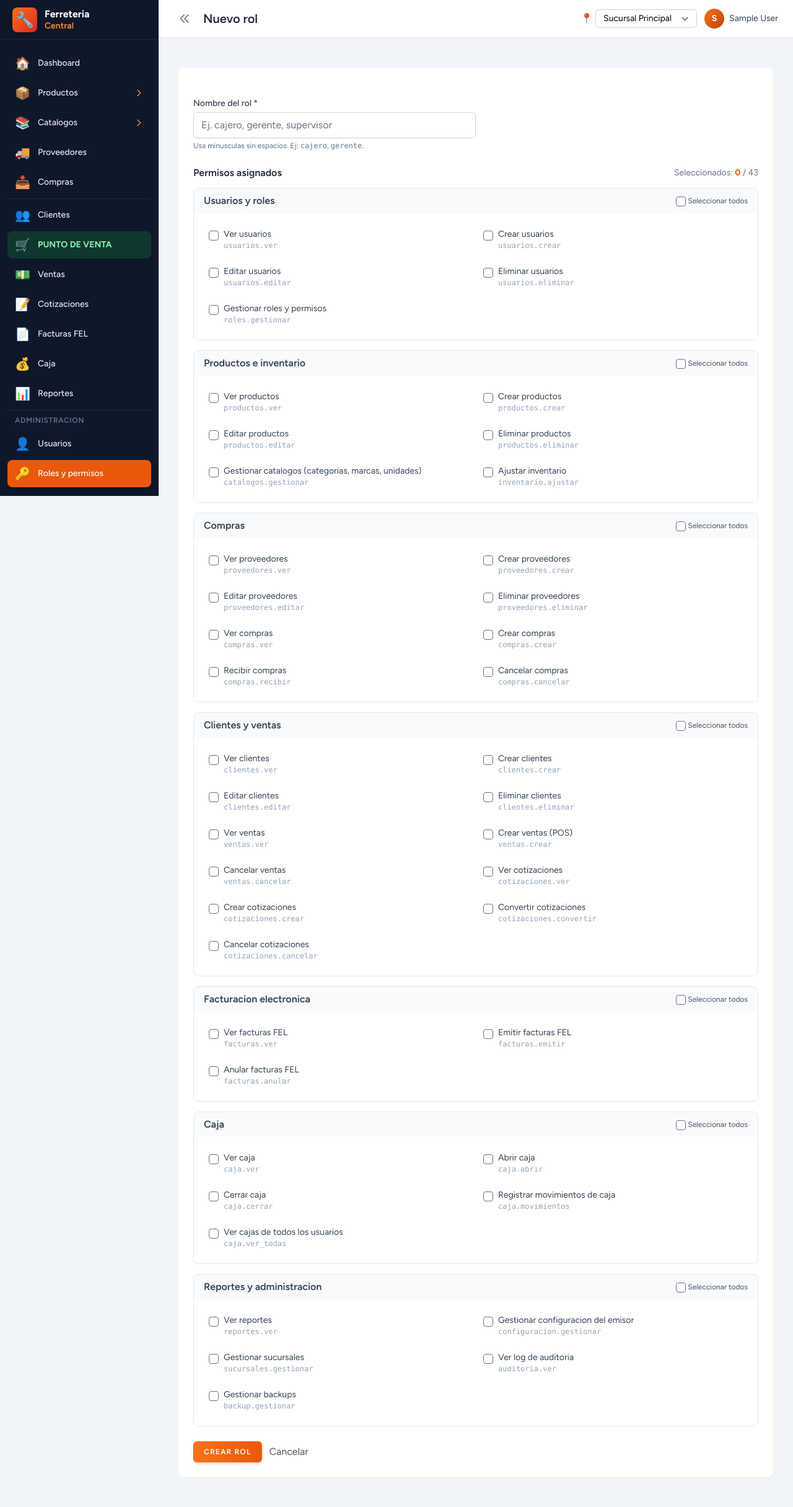
After one commit to Nedowil/Ferreteria, a Laravel app: page /admin/roles/create in a window 1280 px wide. The commit adds this page. Shown: the whole page at 62% size. Run offline with Laravel 12, Linux system fonts and the light colour scheme; a user stored in the database is signed in; data comes from the database, SQL or seed files in the repository; tables that the repository leaves empty hold one stand-in row (values such as "Sample post"); style sheets or scripts are compiled from the project's sources.

Commit message:
feat(roles): full UI to create, edit and delete roles with permissions
- RoleController (admin only) with index, create/store, edit/update,
  destroy
- Permissions are grouped into 7 categories (Usuarios, Productos,
  Compras, Clientes y ventas, FEL, Caja, Reportes/Admin) for friendlier
  selection in the form; permissions not in any group fall under Otros
- Each group has a Seleccionar todos checkbox that toggles the whole
  group; live counter shows assigned vs total permissions
- admin role cannot be renamed or have permissions changed (it always
  has every permission auto-synced); admin, vendedor and almacenista
  cannot be deleted
- Cannot delete a role with users still assigned to it
- Sidebar gets a new Roles y permisos entry in the Administracion
  section between Usuarios and Sucursales

```diff
--- /dev/null
+++ b/app/Http/Controllers/Admin/RoleController.php
@@ -0,0 +1,168 @@
+<?php
+
+namespace App\Http\Controllers\Admin;
+
+use App\Http\Controllers\Controller;
+use Illuminate\Http\RedirectResponse;
+use Illuminate\Http\Request;
+use Illuminate\Validation\Rule;
+use Illuminate\View\View;
+use Spatie\Permission\Models\Permission;
+use Spatie\Permission\Models\Role;
+
+class RoleController extends Controller
+{
+    /**
+     * Catalogo de permisos agrupados para mostrar amigables en el UI.
+     * Cualquier permiso registrado en BD que no este aqui aparecera en "Otros".
+     */
+    private function permissionGroups(): array
+    {
+        return [
+            'Usuarios y roles' => [
+                'usuarios.ver' => 'Ver usuarios',
+                'usuarios.crear' => 'Crear usuarios',
+                'usuarios.editar' => 'Editar usuarios',
+                'usuarios.eliminar' => 'Eliminar usuarios',
+                'roles.gestionar' => 'Gestionar roles y permisos',
+            ],
+            'Productos e inventario' => [
+                'productos.ver' => 'Ver productos',
+                'productos.crear' => 'Crear productos',
+                'productos.editar' => 'Editar productos',
+                'productos.eliminar' => 'Eliminar productos',
+                'catalogos.gestionar' => 'Gestionar catalogos (categorias, marcas, unidades)',
+                'inventario.ajustar' => 'Ajustar inventario',
+            ],
+            'Compras' => [
+                'proveedores.ver' => 'Ver proveedores',
+                'proveedores.crear' => 'Crear proveedores',
+                'proveedores.editar' => 'Editar proveedores',
+                'proveedores.eliminar' => 'Eliminar proveedores',
+                'compras.ver' => 'Ver compras',
+                'compras.crear' => 'Crear compras',
+                'compras.recibir' => 'Recibir compras',
+                'compras.cancelar' => 'Cancelar compras',
+            ],
+            'Clientes y ventas' => [
+                'clientes.ver' => 'Ver clientes',
+                'clientes.crear' => 'Crear clientes',
+                'clientes.editar' => 'Editar clientes',
+                'clientes.eliminar' => 'Eliminar clientes',
+                'ventas.ver' => 'Ver ventas',
+                'ventas.crear' => 'Crear ventas (POS)',
+                'ventas.cancelar' => 'Cancelar ventas',
+                'cotizaciones.ver' => 'Ver cotizaciones',
+                'cotizaciones.crear' => 'Crear cotizaciones',
+                'cotizaciones.convertir' => 'Convertir cotizaciones',
+                'cotizaciones.cancelar' => 'Cancelar cotizaciones',
+            ],
+            'Facturacion electronica' => [
+                'facturas.ver' => 'Ver facturas FEL',
+                'facturas.emitir' => 'Emitir facturas FEL',
+                'facturas.anular' => 'Anular facturas FEL',
+            ],
+            'Caja' => [
+                'caja.ver' => 'Ver caja',
+                'caja.abrir' => 'Abrir caja',
+                'caja.cerrar' => 'Cerrar caja',
+                'caja.movimientos' => 'Registrar movimientos de caja',
+                'caja.ver_todas' => 'Ver cajas de todos los usuarios',
+            ],
+            'Reportes y administracion' => [
+                'reportes.ver' => 'Ver reportes',
+                'configuracion.gestionar' => 'Gestionar configuracion del emisor',
+                'sucursales.gestionar' => 'Gestionar sucursales',
+                'auditoria.ver' => 'Ver log de auditoria',
+                'backup.gestionar' => 'Gestionar backups',
+            ],
+        ];
+    }
+
+    public function index(): View
+    {
+        $roles = Role::with('permissions')->orderBy('name')->get();
+
+        return view('admin.roles.index', compact('roles'));
+    }
+
+    public function create(): View
+    {
+        return view('admin.roles.form', [
+            'role' => new Role(),
+            'rolePermissions' => [],
+            'groups' => $this->permissionGroups(),
+            'allPermissionNames' => Permission::pluck('name')->toArray(),
+        ]);
+    }
+
+    public function store(Request $request): RedirectResponse
+    {
+        $data = $request->validate([
+            'name' => ['required', 'string', 'max:60', 'unique:roles,name'],
+            'permissions' => ['nullable', 'array'],
+            'permissions.*' => ['string', 'exists:permissions,name'],
+        ]);
+
+        $role = Role::create(['name' => $data['name'], 'guard_name' => 'web']);
+        $role->syncPermissions($data['permissions'] ?? []);
+
+        return redirect()->route('admin.roles.index')->with('status', "Rol '{$role->name}' creado.");
+    }
+
+    public function edit(Role $role): View
+    {
+        return view('admin.roles.form', [
+            'role' => $role,
+            'rolePermissions' => $role->permissions->pluck('name')->toArray(),
+            'groups' => $this->permissionGroups(),
+            'allPermissionNames' => Permission::pluck('name')->toArray(),
+        ]);
+    }
+
+    public function update(Request $request, Role $role): RedirectResponse
+    {
+        // No permitir renombrar admin para evitar romper el sistema
+        $renameable = $role->name !== 'admin';
+
+        $data = $request->validate([
+            'name' => [
+                $renameable ? 'required' : 'nullable',
+                'string',
+                'max:60',
+                Rule::unique('roles', 'name')->ignore($role->id),
+            ],
+            'permissions' => ['nullable', 'array'],
+            'permissions.*' => ['string', 'exists:permissions,name'],
+        ]);
+
+        if ($renameable && ! empty($data['name'])) {
+            $role->update(['name' => $data['name']]);
+        }
+
+        // El rol admin siempre conserva todos los permisos
+        if ($role->name === 'admin') {
+            $role->syncPermissions(Permission::all());
+        } else {
+            $role->syncPermissions($data['permissions'] ?? []);
+        }
+
+        return redirect()->route('admin.roles.index')->with('status', "Permisos del rol '{$role->name}' actualizados.");
+    }
+
+    public function destroy(Role $role): RedirectResponse
+    {
+        if (in_array($role->name, ['admin', 'vendedor', 'almacenista'], true)) {
+            return back()->withErrors(['delete' => "El rol '{$role->name}' es del sistema y no se puede eliminar."]);
+        }
+
+        if ($role->users()->count() > 0) {
+            return back()->withErrors(['delete' => "No se puede eliminar: hay {$role->users()->count()} usuario(s) con este rol."]);
+        }
+
+        $name = $role->name;
+        $role->delete();
+
+        return redirect()->route('admin.roles.index')->with('status', "Rol '{$name}' eliminado.");
+    }
+}
--- /dev/null
+++ b/resources/views/admin/roles/form.blade.php
@@ -0,0 +1,131 @@
+<x-app-layout>
+    <x-slot name="header">
+        <h2 class="font-semibold text-xl text-slate-800 leading-tight">
+            {{ $role->exists ? 'Editar rol: '.$role->name : 'Nuevo rol' }}
+        </h2>
+    </x-slot>
+
+    <div class="py-12">
+        <div class="max-w-5xl mx-auto sm:px-6 lg:px-8"
+             x-data="{
+                 selected: @js($rolePermissions),
+                 toggle(name) {
+                     const i = this.selected.indexOf(name);
+                     if (i >= 0) this.selected.splice(i, 1);
+                     else this.selected.push(name);
+                 },
+                 has(name) { return this.selected.includes(name); },
+                 toggleGroup(names, on) {
+                     if (on) {
+                         names.forEach(n => { if (!this.has(n)) this.selected.push(n); });
+                     } else {
+                         this.selected = this.selected.filter(n => !names.includes(n));
+                     }
+                 },
+                 groupAllChecked(names) { return names.every(n => this.has(n)); },
+             }">
+            <div class="bg-white shadow-sm sm:rounded-lg p-6">
+                @if ($errors->any())
+                    <div class="mb-4 p-3 bg-red-100 text-red-800 rounded">
+                        @foreach ($errors->all() as $error) <div>{{ $error }}</div> @endforeach
+                    </div>
+                @endif
+
+                <form method="POST"
+                      action="{{ $role->exists ? route('admin.roles.update', $role) : route('admin.roles.store') }}"
+                      class="space-y-6">
+                    @csrf
+                    @if ($role->exists) @method('PUT') @endif
+
+                    <div>
+                        <x-input-label for="name" value="Nombre del rol *" />
+                        <x-text-input id="name" name="name" type="text" class="mt-1 block w-full md:w-1/2"
+                                      :value="old('name', $role->name)"
+                                      :disabled="$role->name === 'admin'"
+                                      placeholder="Ej. cajero, gerente, supervisor"
+                                      required />
+                        @if ($role->name === 'admin')
+                            <p class="text-xs text-slate-500 mt-1">El rol <strong>admin</strong> no se puede renombrar; siempre conserva todos los permisos.</p>
+                        @else
+                            <p class="text-xs text-slate-500 mt-1">Usa minusculas sin espacios. Ej: <code>cajero</code>, <code>gerente</code>.</p>
+                        @endif
+                    </div>
+
+                    @if ($role->name !== 'admin')
+                        <div>
+                            <div class="flex justify-between items-center mb-3">
+                                <h3 class="font-semibold text-slate-800">Permisos asignados</h3>
+                                <div class="text-sm text-slate-500">
+                                    Seleccionados: <span class="font-bold text-orange-600" x-text="selected.length"></span> / {{ count($allPermissionNames) }}
+                                </div>
+                            </div>
+
+                            <div class="space-y-4">
+                                @foreach ($groups as $groupName => $permissions)
+                                    @php $names = array_keys($permissions); @endphp
+                                    <div class="border border-slate-200 rounded-lg overflow-hidden">
+                                        <div class="bg-slate-50 px-4 py-2 flex justify-between items-center">
+                                            <h4 class="font-semibold text-slate-700">{{ $groupName }}</h4>
+                                            <label class="text-xs text-slate-600 cursor-pointer hover:text-orange-600">
+                                                <input type="checkbox"
+                                                       @change="toggleGroup(@js($names), $event.target.checked)"
+                                                       :checked="groupAllChecked(@js($names))"
+                                                       class="rounded text-orange-600 focus:ring-orange-500" />
+                                                Seleccionar todos
+                                            </label>
+                                        </div>
+                                        <div class="grid grid-cols-1 md:grid-cols-2 gap-2 p-4">
+                                            @foreach ($permissions as $permName => $permLabel)
+                                                <label class="flex items-start gap-2 cursor-pointer hover:bg-orange-50 p-2 rounded">
+                                                    <input type="checkbox" name="permissions[]" value="{{ $permName }}"
+                                                           :checked="has('{{ $permName }}')"
+                                                           @change="toggle('{{ $permName }}')"
+                                                           class="mt-1 rounded text-orange-600 focus:ring-orange-500" />
+                                                    <span class="text-sm text-slate-700">
+                                                        {{ $permLabel }}
+                                                        <span class="block text-xs text-slate-400 font-mono">{{ $permName }}</span>
+                                                    </span>
+                                                </label>
+                                            @endforeach
+                                        </div>
+                                    </div>
+                                @endforeach
+
+                                @php
+                                    $otherPerms = collect($allPermissionNames)->reject(fn($p) =>
+                                        collect($groups)->some(fn($g) => array_key_exists($p, $g))
+                                    );
+                                @endphp
+                                @if ($otherPerms->isNotEmpty())
+                                    <div class="border border-slate-200 rounded-lg overflow-hidden">
+                                        <div class="bg-slate-50 px-4 py-2"><h4 class="font-semibold text-slate-700">Otros</h4></div>
+                                        <div class="grid grid-cols-1 md:grid-cols-2 gap-2 p-4">
+                                            @foreach ($otherPerms as $permName)
+                                                <label class="flex items-start gap-2 cursor-pointer hover:bg-orange-50 p-2 rounded">
+                                                    <input type="checkbox" name="permissions[]" value="{{ $permName }}"
+                                                           :checked="has('{{ $permName }}')"
+                                                           @change="toggle('{{ $permName }}')"
+                                                           class="mt-1 rounded text-orange-600 focus:ring-orange-500" />
+                                                    <span class="text-sm font-mono text-slate-700">{{ $permName }}</span>
+                                                </label>
+                                            @endforeach
+                                        </div>
+                                    </div>
+                                @endif
+                            </div>
+                        </div>
+                    @else
+                        <div class="p-4 bg-orange-50 border border-orange-200 rounded">
+                            <p class="text-sm text-orange-800">El rol <strong>admin</strong> tiene <strong>todos los permisos</strong> de forma automatica. No requiere configuracion.</p>
+                        </div>
+                    @endif
+
+                    <div class="flex gap-3">
+                        <x-primary-button>{{ $role->exists ? 'Guardar cambios' : 'Crear rol' }}</x-primary-button>
+                        <a href="{{ route('admin.roles.index') }}" class="text-gray-600 self-center">Cancelar</a>
+                    </div>
+                </form>
+            </div>
+        </div>
+    </div>
+</x-app-layout>
--- a/resources/views/layouts/sidebar.blade.php
+++ b/resources/views/layouts/sidebar.blade.php
@@ -212,6 +212,7 @@
                 @php
                     $adminItems = [
                         ['route' => 'admin.usuarios.index', 'label' => 'Usuarios', 'icon' => '👤', 'pattern' => 'admin.usuarios.*'],
+                        ['route' => 'admin.roles.index', 'label' => 'Roles y permisos', 'icon' => '🔑', 'pattern' => 'admin.roles.*'],
                         ['route' => 'admin.sucursales.index', 'label' => 'Sucursales', 'icon' => '🏪', 'pattern' => 'admin.sucursales.*'],
                         ['route' => 'admin.configuracion.empresa.edit', 'label' => 'Datos del emisor', 'icon' => '🏢', 'pattern' => 'admin.configuracion.*'],
                         ['route' => 'admin.auditoria.index', 'label' => 'Auditoria', 'icon' => '🔍', 'pattern' => 'admin.auditoria.*'],
--- a/routes/web.php
+++ b/routes/web.php
@@ -16,6 +16,7 @@ use App\Http\Controllers\Admin\ProductController;
 use App\Http\Controllers\Admin\PurchaseController;
 use App\Http\Controllers\Admin\QuotationController;
 use App\Http\Controllers\Admin\ReportController;
+use App\Http\Controllers\Admin\RoleController;
 use App\Http\Controllers\Admin\SaleController;
 use App\Http\Controllers\Admin\SupplierController;
 use App\Http\Controllers\Admin\UnitController;
@@ -42,6 +43,7 @@ Route::middleware(['auth', 'verified', 'role:admin'])
     ->name('admin.')
     ->group(function () {
         Route::resource('usuarios', UserController::class)->except('show');
+        Route::resource('roles', RoleController::class)->except('show');
     });
 
 Route::middleware(['auth', 'verified'])
```
Also changed, not shown: resources/views/admin/roles/index.blade.php (added, +69 -0 lines).
